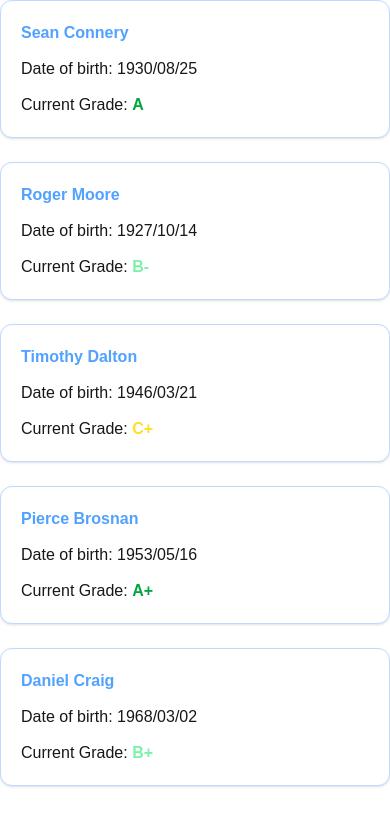
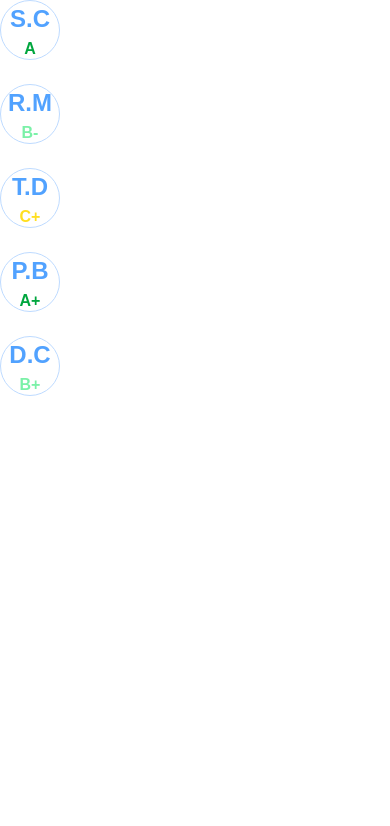
Before and after one commit to PatrickCookSAIT/cprg306b_group15_assignment2_school, a Next.js app: page / in a window 390 px wide. Shown: the top 826 px of the page. Built offline with nearby package versions, Linux system fonts and the light colour scheme.

Commit message:
studentcard updates
- formatting adjustments
- added simple card for small screens and mobile that shows first and last initial and grade

```diff
--- a/components/StudentCard.tsx
+++ b/components/StudentCard.tsx
@@ -5,10 +5,14 @@ type StudentProps = {
 };
 const StudentCard = ({student} : StudentProps) => {
     return(
-        <div className="bg-white border border-blue-200 rounded-xl p-5 shadow-sm flex flex-col gap-3">
-            <h2 className = "text-base font-semibold text-blue-400 flex-1"> {student.firstName} {student.lastName}</h2>
-            <p>Date of birth: {student.dob}</p>
-            <p>Current Grade: <span className={`font-bold ${
+        <>
+            {/*display for larger screens. meant for web app*/}
+            <div className="hidden sm:block bg-white border border-blue-200 rounded-xl  shadow-sm flex-col">
+                <span className="flex justify-center border-b border-blue-200  w-full">
+                    <h2 className = "text-base font-semibold text-blue-400"> {student.firstName} {student.lastName}</h2>
+                </span>
+                <p className = "ml-2 text-sm text-slate-400">Date of birth: {student.dob}</p>
+                <p className = "text-sm ml-2">Current Grade: <span className={`font-bold ${
                     student.currentGrade?.includes("A")
                     ? "text-green-600"
                     : student.currentGrade?.includes("B")
@@ -26,6 +30,27 @@ const StudentCard = ({student} : StudentProps) => {
 
                 </p>
             </div>
+            {/*display for mobile and smaller screens*/}
+            <div className="block sm:hidden flex-col text-center border-blue-200 bg-white border rounded-full w-15 h-15 ">
+                <h2 className = "text-2xl font-semibold text-blue-400 p-[2px]"> {student.firstName[0]}.{student.lastName[0]}</h2>
+                <span className={`font-bold  ${
+                    student.currentGrade?.includes("A")
+                    ? "text-green-600"
+                    : student.currentGrade?.includes("B")
+                    ? "text-green-300"
+                    : student.currentGrade?.includes("C")
+                    ? "text-yellow-300"
+                    : student.currentGrade?.includes("D")
+                    ? "text-orange-400"
+                    : student.currentGrade?.includes("F")
+                    ? "text-red-500"
+                    : "text-black"
+                }`}>
+                    {student.currentGrade}
+                </span>
+
+            </div>
+        </>
     );
 };
 
```
Lines whose indentation alone changed are shown as unchanged.
